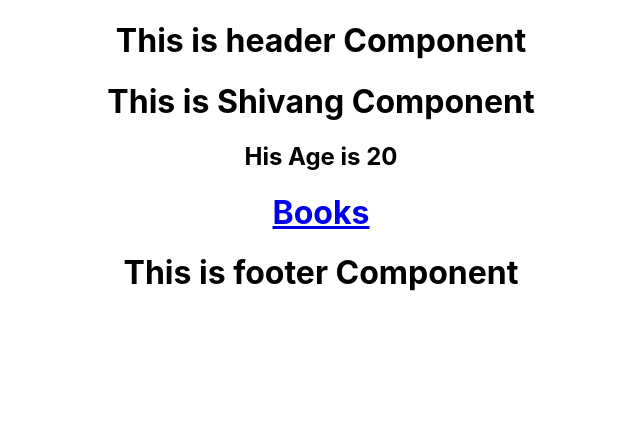
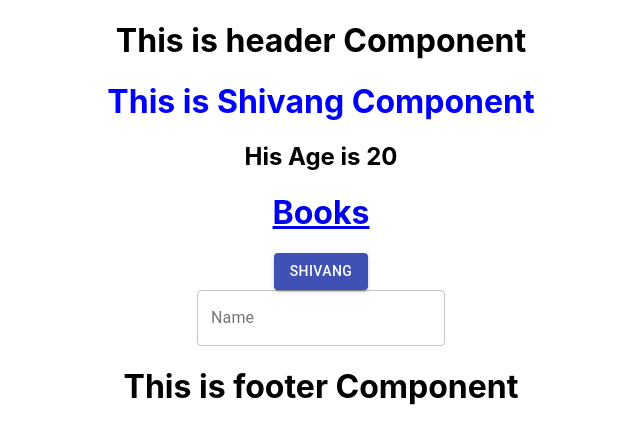
Before and after one commit to Shivang-Dhimmar/BookStore, a React (Create React App) app: page /shivang in a window 1280 px wide. Shown: the top 444 px of the page, without its empty margins (319-959 px from the left). Built offline with nearby package versions, Linux system fonts and the light colour scheme.

Commit message:
Styele and Material UI

```diff
--- a/package.json
+++ b/package.json
@@ -3,6 +3,7 @@
   "version": "0.1.0",
   "private": true,
   "dependencies": {
+    "@material-ui/core": "^4.12.4",
     "@testing-library/jest-dom": "^5.17.0",
     "@testing-library/react": "^13.4.0",
     "@testing-library/user-event": "^13.5.0",
--- a/src/App.css
+++ b/src/App.css
@@ -36,3 +36,6 @@
     transform: rotate(360deg);
   }
 }
+.textboxStyle{
+  color:orange;
+}
--- a/src/App.js
+++ b/src/App.js
@@ -1,15 +1,17 @@
 
-import './App.css';
+import appStyle from "./App.css";
 import {Header} from './Header';
 import {Footer} from './Footer';
 import {Home} from './Home';
 import {Shivang} from './Shivang';
 import {Books} from './Books';
 import {BrowserRouter,NavLink,Route,Routes} from "react-router-dom";
+import { Button,TextField } from '@material-ui/core';
+// import appstyle from "./style";
 function App() {
   const age=20;
   return (
-    <div className="App">
+    <div className="App wrapper">
     <BrowserRouter>
     <Header/>
         <Routes>
@@ -19,6 +21,8 @@ function App() {
         </Routes>
 
       <h1><NavLink to="/books">Books</NavLink></h1>
+      <Button className="button" variant="contained" color="primary" size="midium">Shivang</Button><br></br>
+      <TextField id="outlined-basic" label="Name" variant="outlined" classes={appStyle.textboxStyle}/>
     <Footer/>
     </BrowserRouter>
     </div>
--- a/src/Home.js
+++ b/src/Home.js
@@ -1,6 +1,10 @@
+import logo from "./assets/logo.svg";
 function Home(){
     return(
+        <>
         <h2>This is home component</h2>
+        <img src={logo} alt="logo"/>
+        </>
     )
 }
 export {Home};
--- a/src/Shivang.js
+++ b/src/Shivang.js
@@ -1,9 +1,11 @@
+import React from "react";
+import classes from "./Shivang.module.css";
 function Shivang(props){
     return(
-        <>
-        <h1>This is Shivang Component</h1>
+        <React.Fragment>
+        <h1 className={classes.h1Style}>This is Shivang Component</h1>
         <h2>His Age is {props.age}</h2>
-        </>
+        </React.Fragment>
 
     );
 }
--- /dev/null
+++ b/src/Shivang.module.css
@@ -0,0 +1,3 @@
+.h1Style{
+    color: blue;
+}
--- /dev/null
+++ b/src/style.js
@@ -0,0 +1,11 @@
+import { colors, makeStyles } from "@material-ui/core";
+
+const appstyle=makeStyles((theme)=>({
+    wrapper:{
+        "& .button":{
+            backgroundColor: colors.green,
+        },
+    },
+}));
+
+export {appstyle};
```
Also changed, not shown: src/assets/logo.svg (renamed from src/logo.svg), 1 other file (tests, documents, lock files or other folders).
